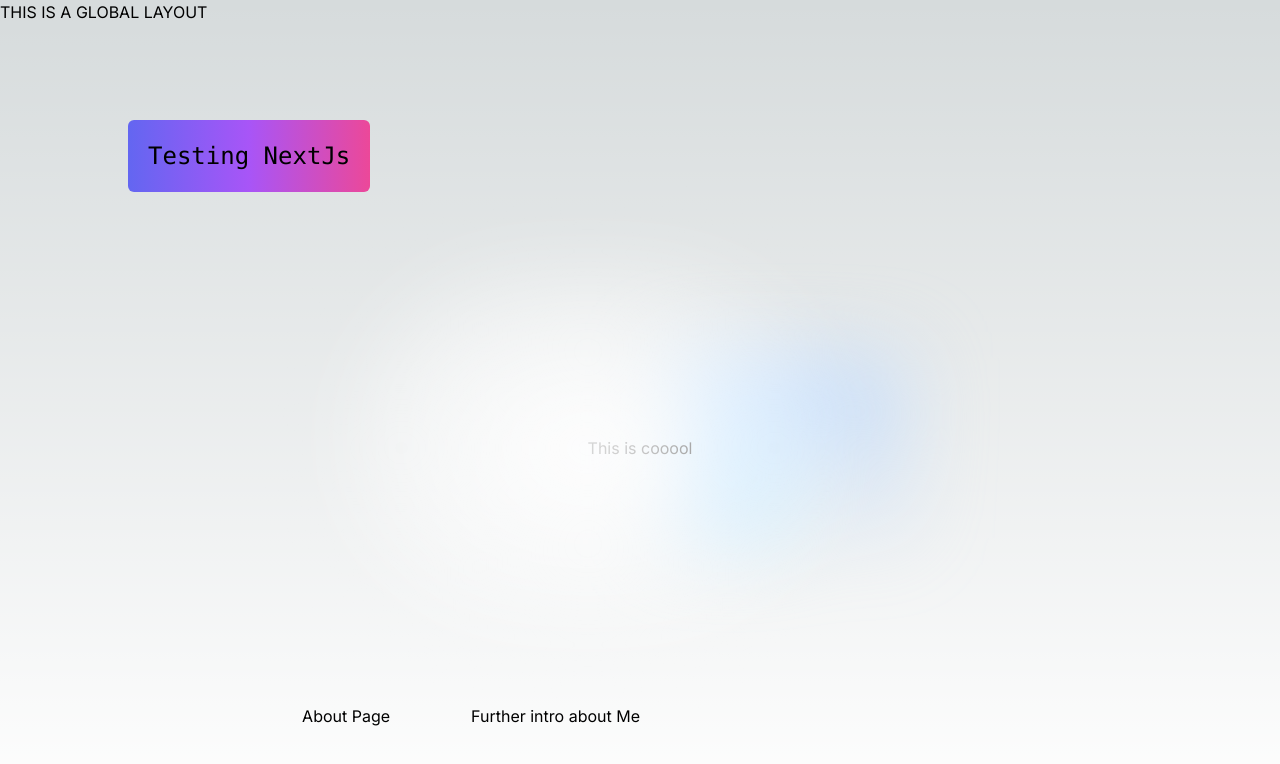
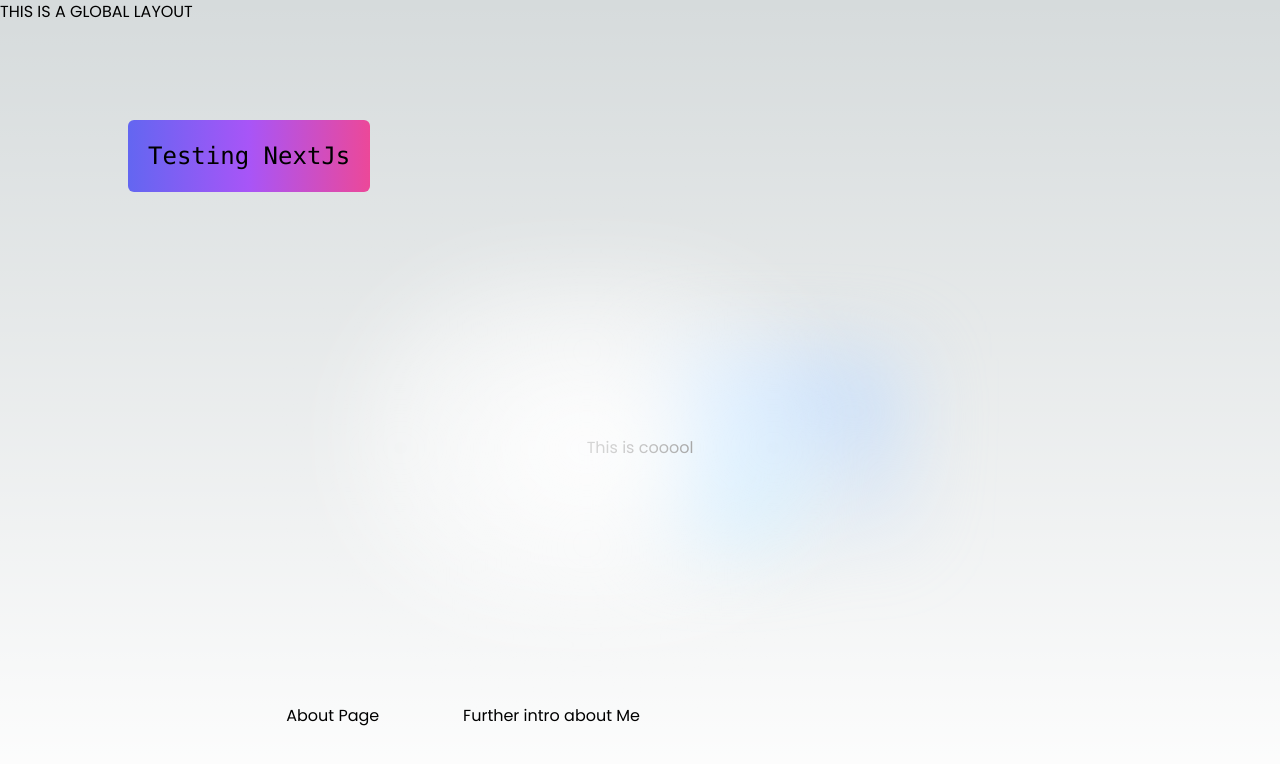
Before and after one commit to chayilDeborah/nextjs-sample, a Next.js app: page / in a window 1280 px wide. Shown: the top 764 px of the page. Built offline with nearby package versions, Linux system fonts and the light colour scheme.

Commit message:
feat: importing google font into  next project

```diff
--- a/app/layout.js
+++ b/app/layout.js
@@ -1,17 +1,22 @@
 import './globals.css'
-import { Inter } from 'next/font/google'
+// import { Inter } from 'next/font/google'
+import { Poppins } from 'next/font/google';
 
-const inter = Inter({ subsets: ['latin'] })
+// const inter = Inter({ subsets: ['latin'] })
 
 export const metadata = {
   title: 'Learn NextJs',
   description: 'a repo for practicing Nextjs',
 }
+const poppins = Poppins({
+  weight: ["400", "700"],
+  subsets: ["latin"]
+})
 
 export default function RootLayout({ children }) {
   return (
     <html lang="en">
-      <body className={inter.className}>
+      <body className={poppins.className}>
         <div>THIS IS A GLOBAL LAYOUT</div>
         {children}
         </body>
--- a/app/page.js
+++ b/app/page.js
@@ -1,4 +1,3 @@
-import Image from 'next/image'
 import Link from 'next/link'
 
 export default function Home() {
@@ -18,6 +17,7 @@
         <div><Link href='/about'>About Page</Link></div>
         <div><Link href='/about/aboutMe'>Further intro about Me</Link></div>
       </div>
+
     </main>
   )
 }
```
